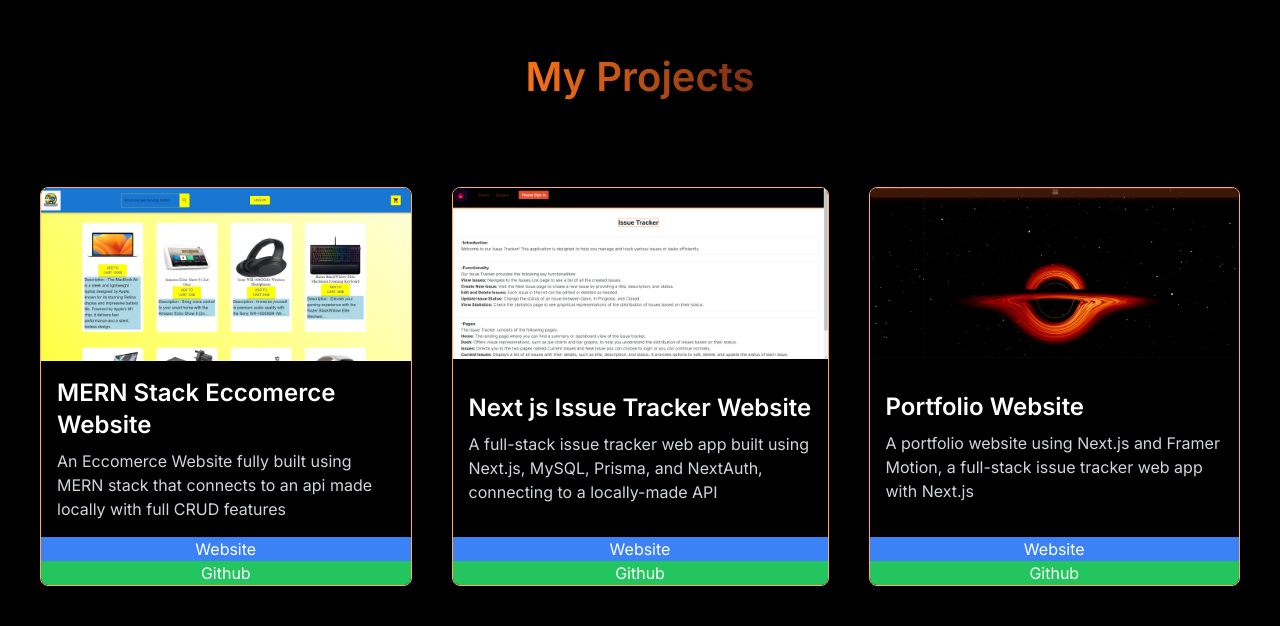
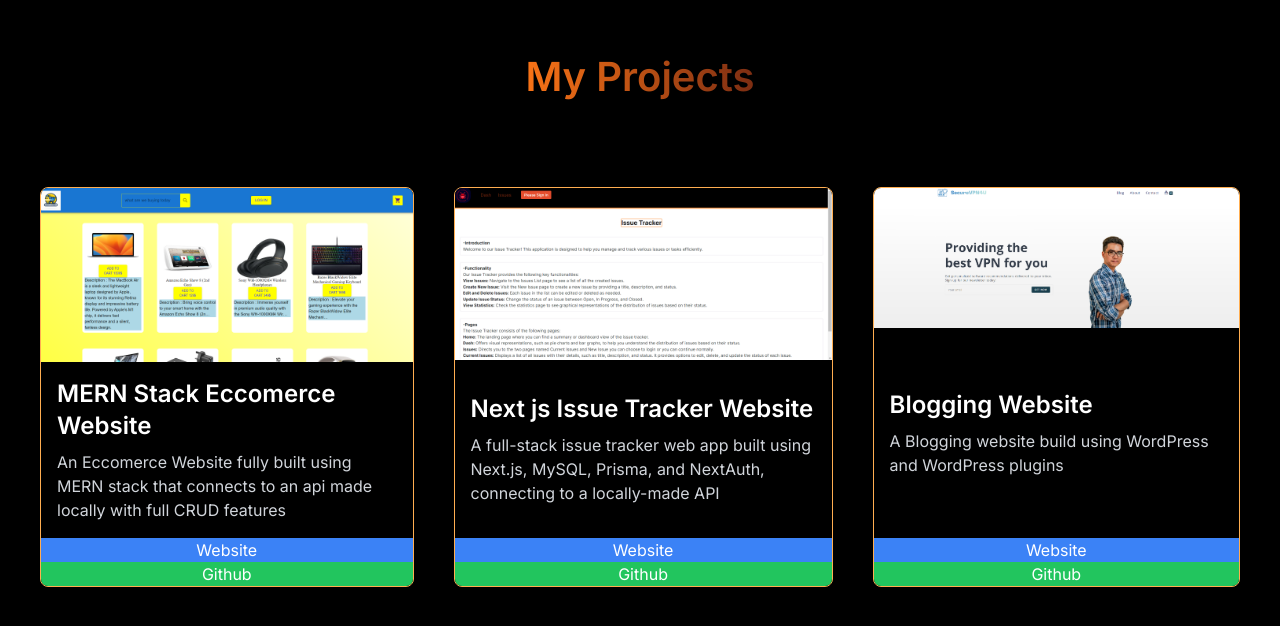
Before and after one commit to ahmed27037/portfolio, a Next.js app: page / in a window 1280 px wide. Shown: the part 2084-2710 px from the top of the page. Built offline with nearby package versions, Linux system fonts and the light colour scheme; a web font is replaced by a local one.

Commit message:
portfolio added new project

```diff
--- a/components/main/Projects.tsx
+++ b/components/main/Projects.tsx
@@ -26,11 +26,11 @@ const Projects = () => {
           github="https://github.com/ahmed27037/issue-tracker"
         />
         <ProjectCard
-        href="https://portfolio-mu-ochre-56.vercel.app/"
-          src="/portfolio new.png"
-          title="Portfolio Website"
-          description="A portfolio website using Next.js and Framer Motion, a full-stack issue tracker web app with Next.js"
-          github="https://github.com/ahmed27037/portfolio"
+        href="https://securevpn4u.com/"
+          src="/SecureVPN home pic.png"
+          title="Blogging Website"
+          description="A Blogging website build using WordPress and WordPress plugins"
+          github="https://github.com/ahmed27037"
         />
       </div>
     </div>
```
Also changed, not shown: public/SecureVPN home pic.png (added).
